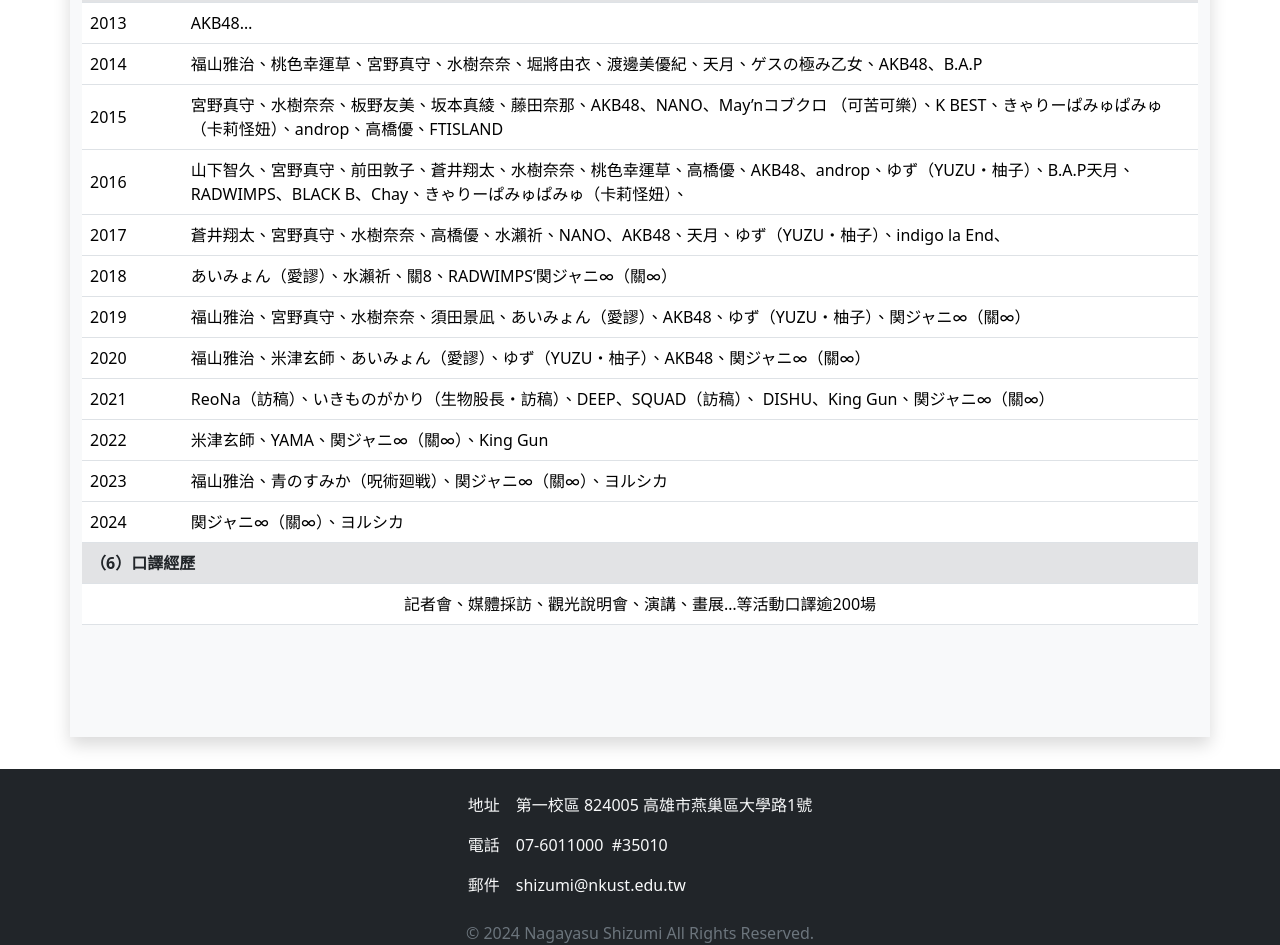
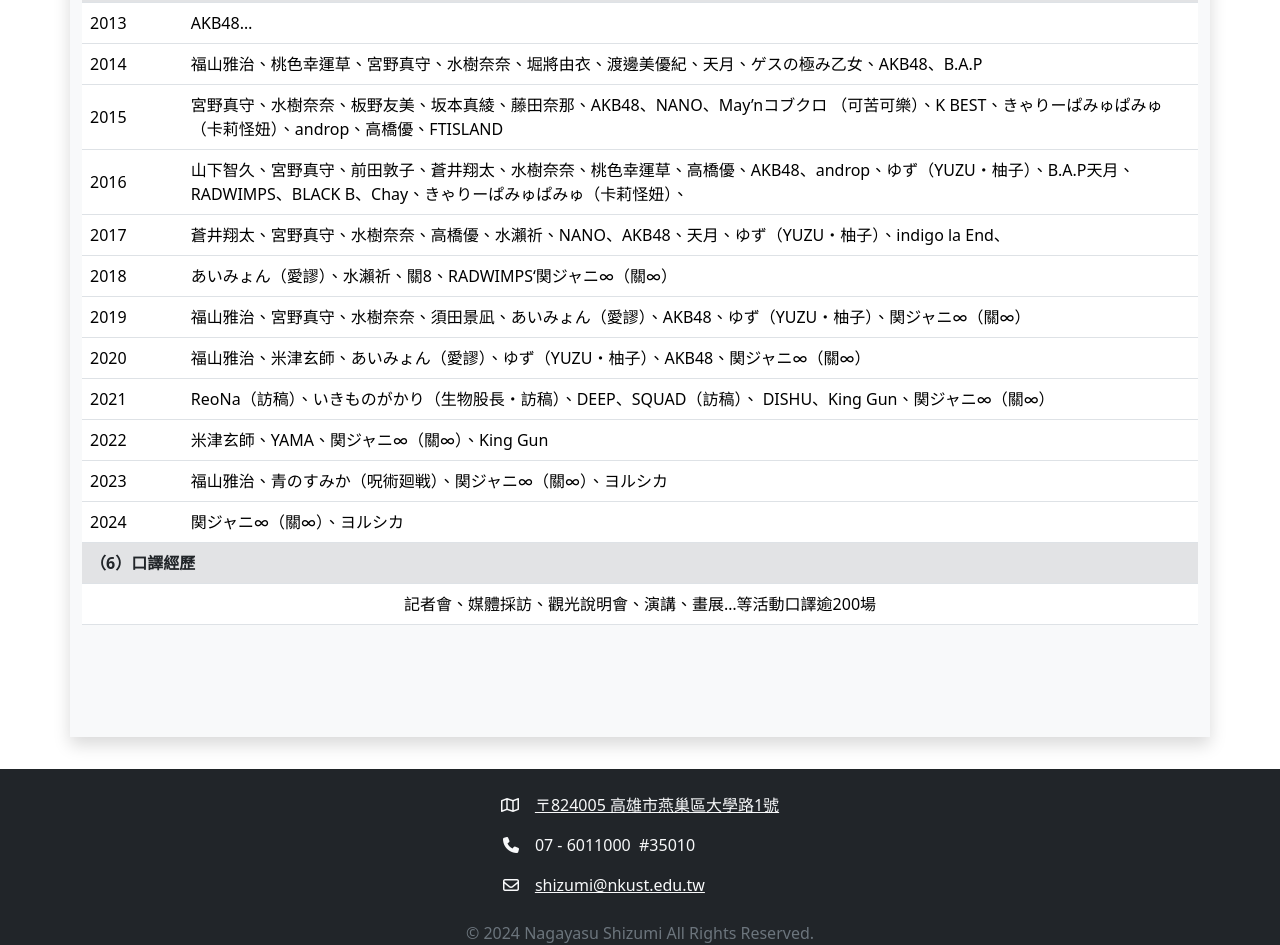
Before and after one commit to nagayasushizumi/nagayasushizumi.github.io, a plain HTML site: page index.html in a window 1280 px wide. Shown: the part 8064-9009 px from the top of the page. Drawn offline with Linux system fonts and the light colour scheme.

Commit message:
- 修改連絡方式，文字改成用符號表示，並指定超連結的顯示樣式。 -

```diff
--- a/index.html
+++ b/index.html
@@ -657,16 +657,16 @@
               <table class="table table-borderless footer" id="table99">
                    <tbody>
                    <tr>
-                     <td class="bg-dark text-light text-end">地址</td>
-                     <td class="bg-dark text-light">第一校區 824005 高雄市燕巢區大學路1號</td>
+                     <td class="bg-dark text-light text-end"><a href="https://maps.app.goo.gl/gUAscx3zjeWEiGRF9" class="link-light"><i class="fa-regular fa-map"></i></a></td>
+                     <td class="bg-dark text-light"><a href="https://maps.app.goo.gl/kt48QvRWuVSrztw99" class="link-light">〒824005  高雄市燕巢區大學路1號</a></td>
                    </tr>
                    <tr>
-                     <td class="bg-dark text-light text-end">電話</td>
-                     <td class="bg-dark text-light">07-6011000&nbsp;&nbsp;#35010</td>
+                     <td class="bg-dark text-light text-end"><i class="fa-solid fa-phone"></i></td>
+                     <td class="bg-dark text-light">07 - 6011000&nbsp;&nbsp;#35010</td>
                    </tr>
                    <tr>
-                     <td class="bg-dark text-light text-end">郵件</td>
-                     <td class="bg-dark text-light">shizumi@nkust.edu.tw</td>
+                     <td class="bg-dark text-light text-end"><a href="mailto:shizumi@nkust.edu.tw" class="link-light"><i class="fa-regular fa-envelope"></i></a></td>
+                     <td class="bg-dark text-light"><a href="mailto:shizumi@nkust.edu.tw" class="link-light"> shizumi@nkust.edu.tw</a></td>
                    </tr>
                   </tbody>
               </table>
```
